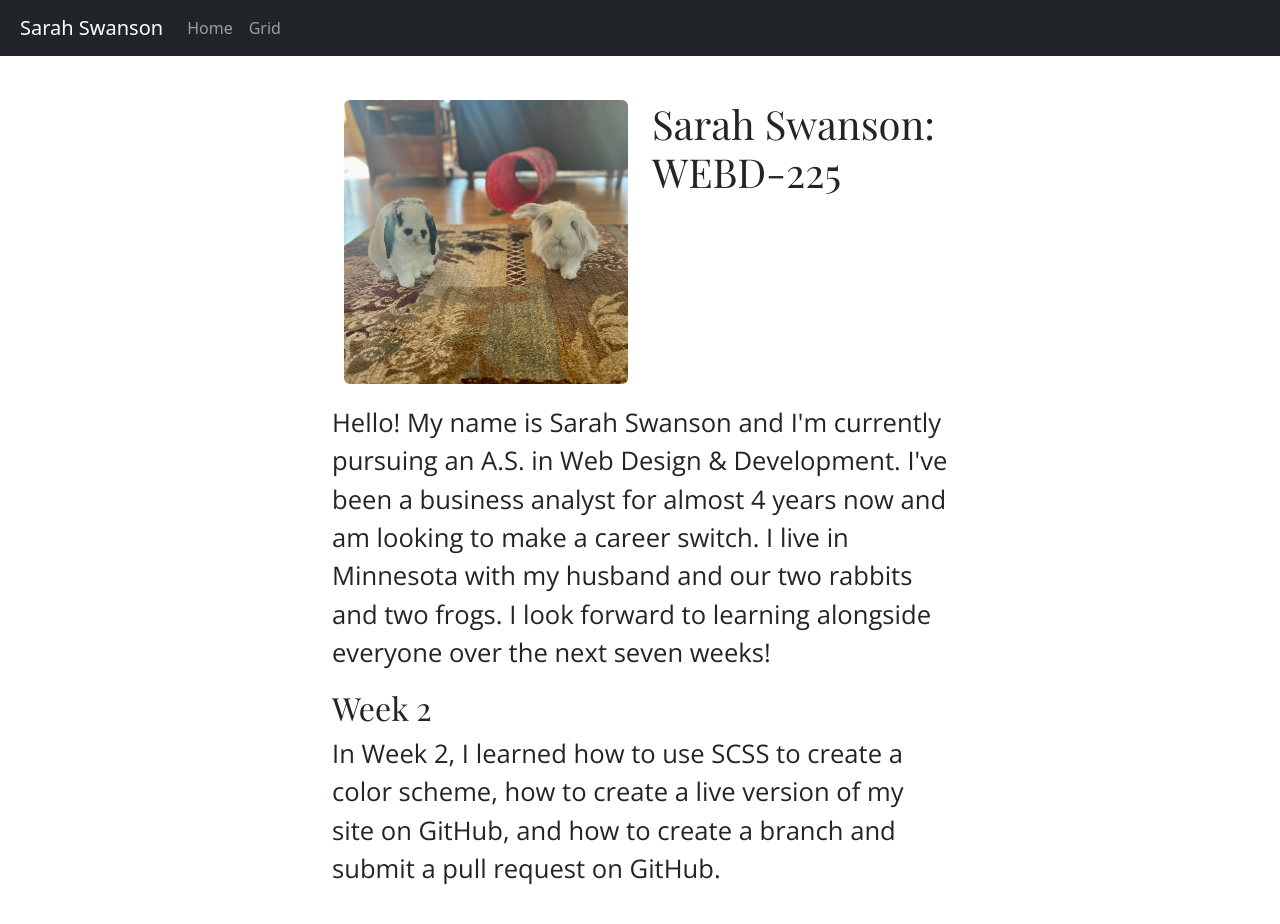
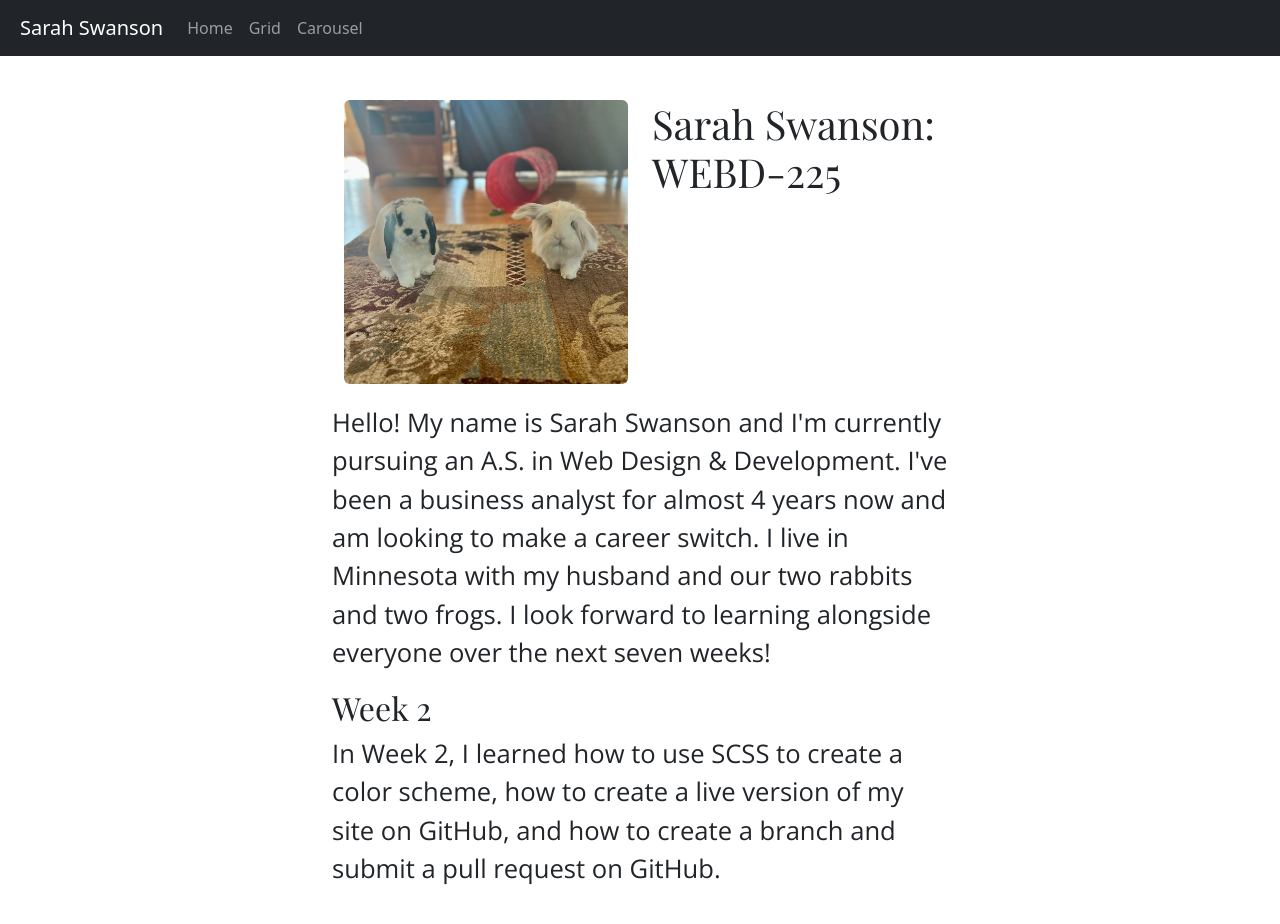
Before and after one commit to Sarah-Swanson/Sarah-Swanson.github.io, a plain HTML site: page index.html in a window 1280 px wide. Drawn offline with nearby package versions, Linux system fonts and the light colour scheme.

Commit message:
add carousel
add carousel item to nav bar

```diff
--- a/index.html
+++ b/index.html
@@ -26,6 +26,8 @@
       </li>
       <li class="nav-item">
         <a class="nav-link" href="grid.html">Grid</a>
+      <li class="nav-item">
+        <a class="nav-link" href="carousel.html">Carousel</a>
       </li>
     </ul>
   </div>
```
